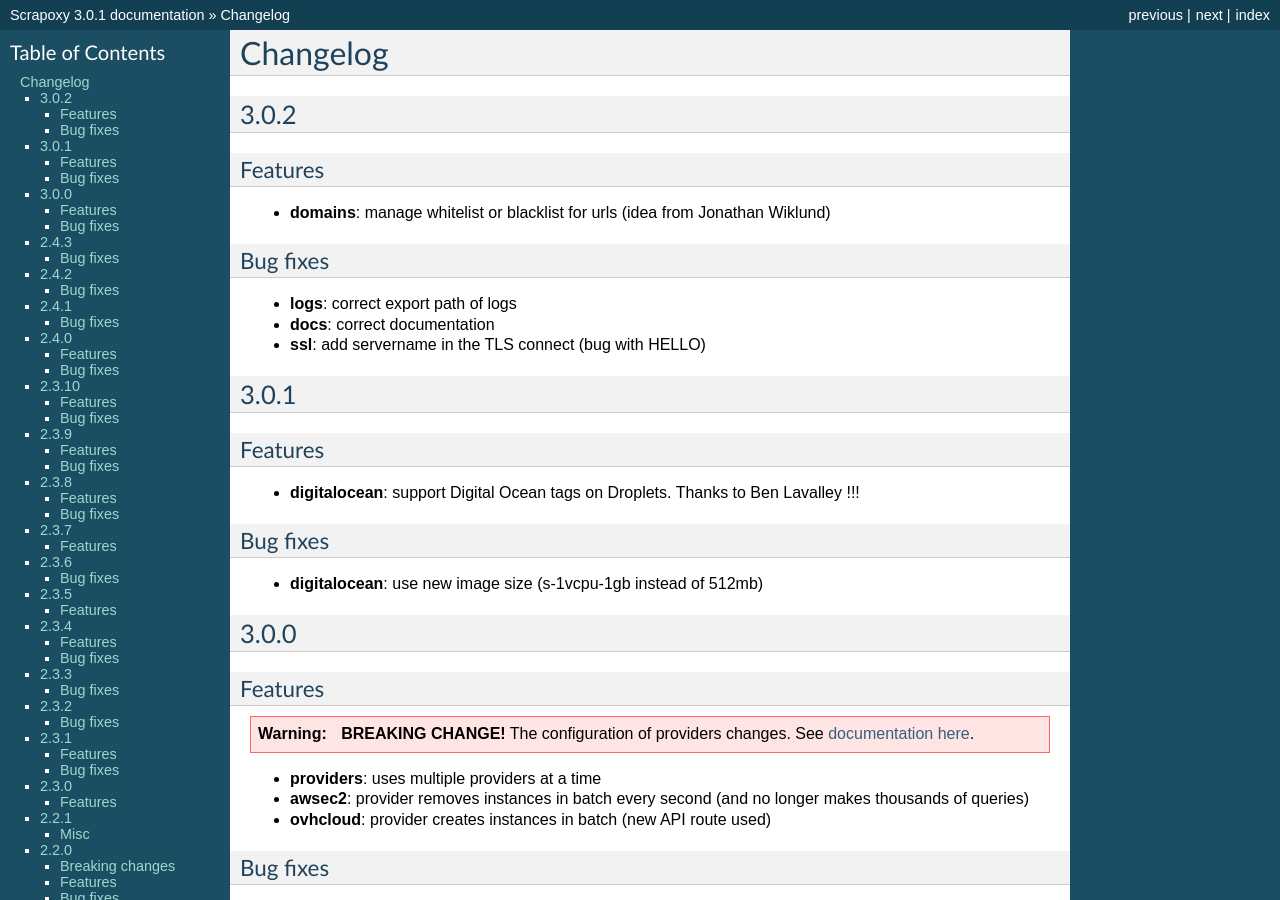
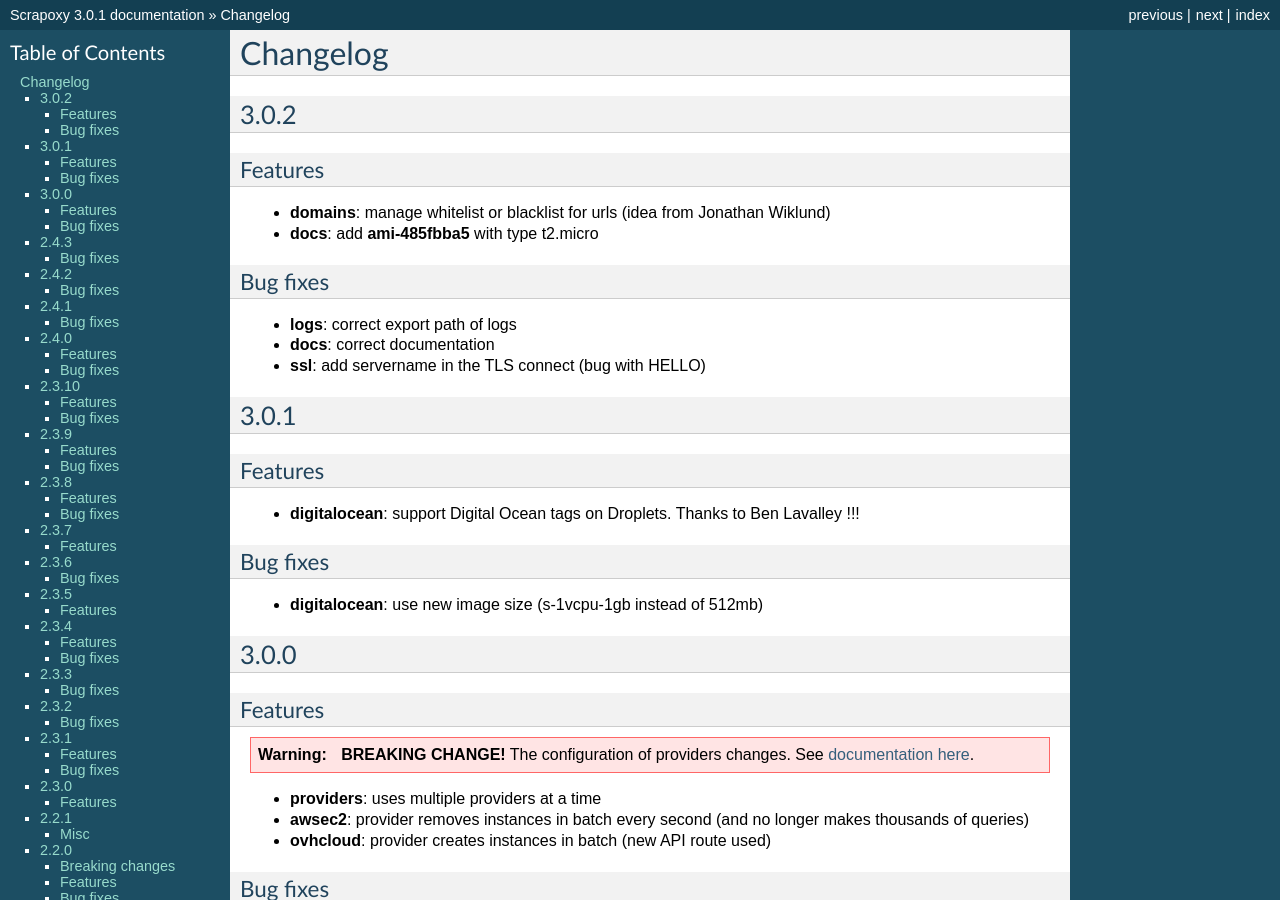
Before and after one commit to zahlio/scrapoxy, a Sphinx documentation site: the page built from docs/changelog.rst, in a window 1280 px wide and 900 px high. Built offline with Sphinx 7.4.7, drawn with Linux system fonts in a browser that asks for light colours; some of the changed text lies outside the part shown.

Commit message:
docs(awsec2): add t2.micro ami

```diff
--- a/docs/changelog.rst
+++ b/docs/changelog.rst
@@ -10,6 +10,7 @@
 --------
 
 - **domains**: manage whitelist or blacklist for urls (idea from Jonathan Wiklund)
+- **docs**: add **ami-485fbba5** with type t2.micro
 
 
 Bug fixes
@@ -106,7 +107,7 @@
 Features
 --------
 
-- **docs**: add **ami-06220275** with type n2.nano
+- **docs**: add **ami-06220275** with type t2.nano
 
 
 Bug fixes
--- a/docs/standard/providers/awsec2/index.rst
+++ b/docs/standard/providers/awsec2/index.rst
@@ -33,6 +33,7 @@
 Public AMI are available for theses regions:
 
 - eu-west-1 / t1.micro: ami-c74d0db4
+- eu-west-1 / t2.micro: ami-485fbba5
 - eu-west-1 / t2.nano: ami-06220275
 
 If you cannot find your region, you can :doc:`Copy an AMI from a region to another <copy_ami_to_region/index>`.
```
